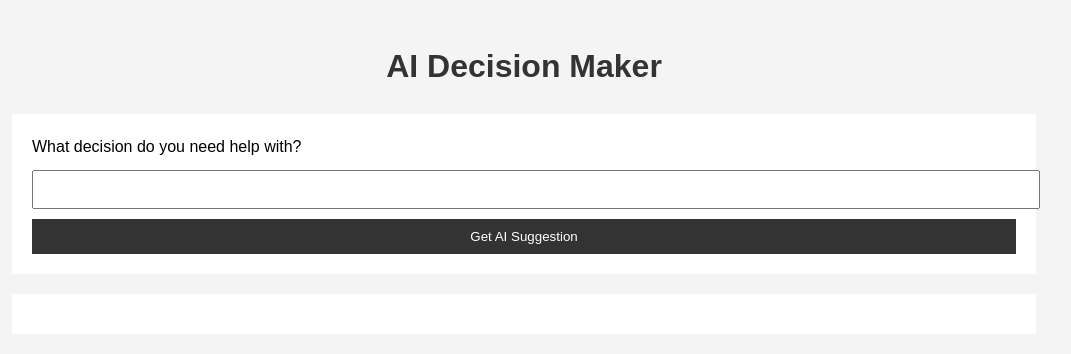
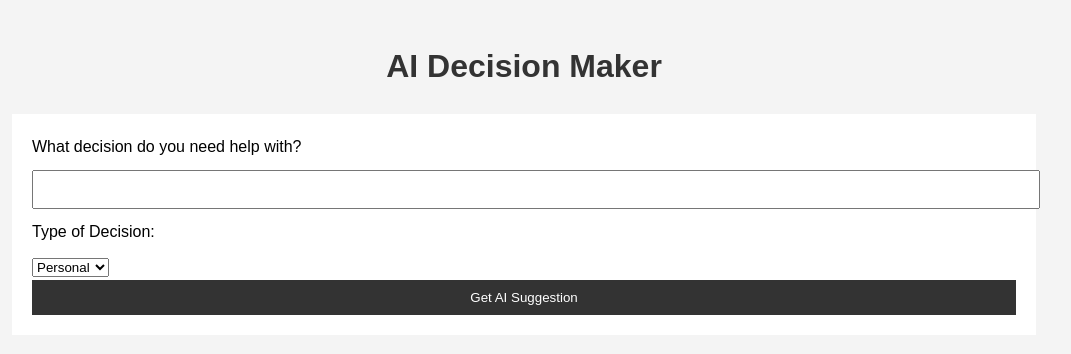
Before and after one commit to aizenshtat/ai_decision_maker, a Flask app: page / in a window 1280 px wide. Shown: the top 354 px of the page, without its empty margins (116-1187 px from the left). Run offline with Flask 2, Linux system fonts and the light colour scheme.

Commit message:
Improve decision-making framework and update README

```diff
--- a/app.py
+++ b/app.py
@@ -11,21 +11,33 @@ anthropic = Anthropic(api_key=app.config['ANTHROPIC_API_KEY'])
 def index():
     if request.method == 'POST':
         user_input = request.form['user_input']
-        ai_response = get_ai_decision(user_input)
+        decision_type = request.form['decision_type']
+        ai_response = get_ai_decision(user_input, decision_type)
         return jsonify({'decision': ai_response})
     return render_template('index.html')
 
-def get_ai_decision(prompt):
+def get_ai_decision(prompt, decision_type):
     try:
+        framework = get_decision_framework(decision_type)
+        full_prompt = f"{HUMAN_PROMPT}Help me make a decision about: {prompt}\n\nUse the following framework:\n{framework}\n\nNow, provide your decision advice:{AI_PROMPT}"
+
         completion = anthropic.completions.create(
-            model="claude-2.1",
-            max_tokens_to_sample=300,
-            prompt=f"{HUMAN_PROMPT}Help me make a decision about: {prompt}{AI_PROMPT}",
+            model="claude-3.5",
+            max_tokens_to_sample=500,
+            prompt=full_prompt,
         )
         return completion.completion
     except Exception as e:
         print(f"Error: {e}")
         return "Sorry, I couldn't make a decision at this time."
 
+def get_decision_framework(decision_type):
+    frameworks = {
+        "personal": "1. Identify the decision to be made\n2. List your options\n3. Weigh the potential outcomes of each option\n4. Consider your personal values and goals\n5. Make a choice based on the above factors",
+        "business": "1. Define the problem or opportunity\n2. Gather relevant information\n3. Identify alternatives\n4. Weigh evidence and analyze options\n5. Choose among alternatives\n6. Take action\n7. Review decision and consequences",
+        "ethical": "1. Identify the ethical issue\n2. Gather relevant facts\n3. Consider ethical principles (e.g., utilitarianism, deontology)\n4. Consult relevant ethical guidelines or codes\n5. Consider alternative actions\n6. Make a decision and justify it"
+    }
+    return frameworks.get(decision_type, frameworks["personal"])
+
 if __name__ == '__main__':
     app.run(debug=True)
--- a/templates/index.html
+++ b/templates/index.html
@@ -12,6 +12,12 @@
         <form id="decision-form">
             <label for="user-input">What decision do you need help with?</label>
             <input type="text" id="user-input" name="user_input" required>
+            <label for="decision-type">Type of Decision:</label>
+            <select id="decision-type" name="decision_type">
+                <option value="personal">Personal</option>
+                <option value="business">Business</option>
+                <option value="ethical">Ethical</option>
+            </select>
             <button type="submit">Get AI Suggestion</button>
         </form>
         <div id="ai-response"></div>
@@ -20,13 +26,15 @@
         document.getElementById('decision-form').addEventListener('submit', function(e) {
             e.preventDefault();
             const userInput = document.getElementById('user-input').value;
+            const decisionType = document.getElementById('decision-type').value;
             fetch('/', {
                 method: 'POST',
                 headers: {
                     'Content-Type': 'application/x-www-form-urlencoded',
                 },
                 body: new URLSearchParams({
-                    'user_input': userInput
+                    'user_input': userInput,
+                    'decision_type': decisionType
                 })
             })
             .then(response => response.json())
```
Also changed, not shown: readme.md (added).
